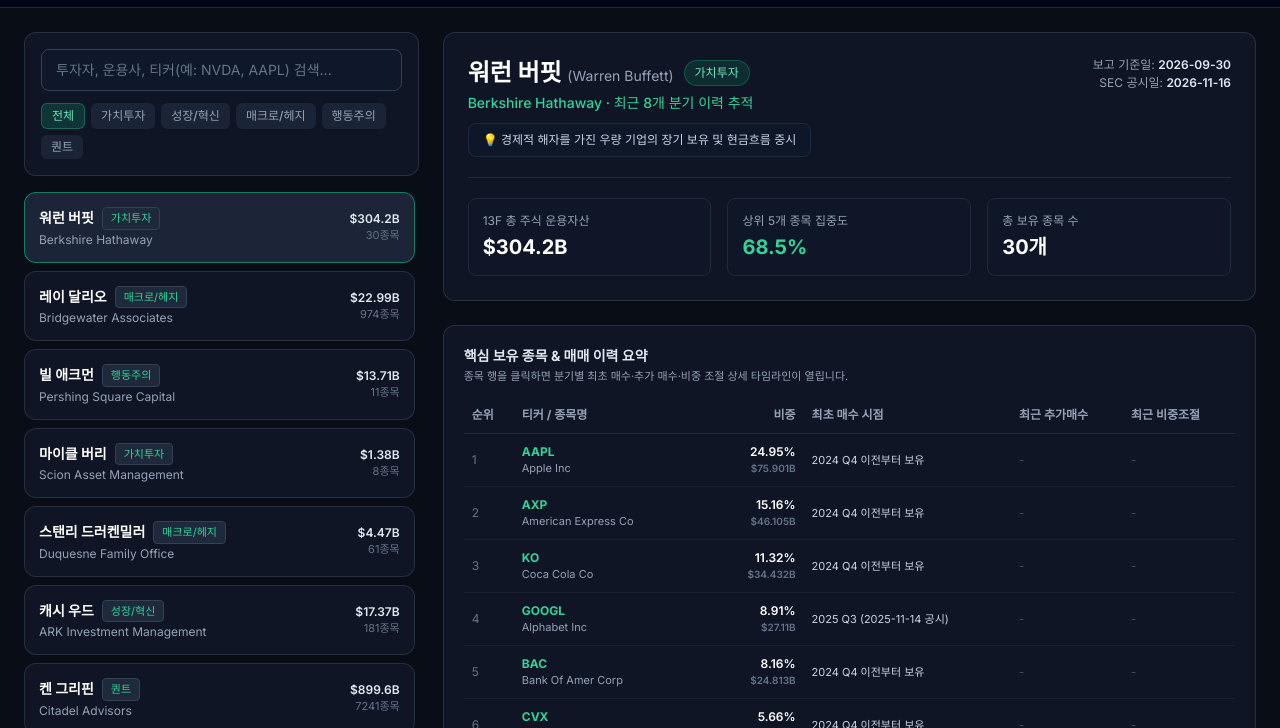
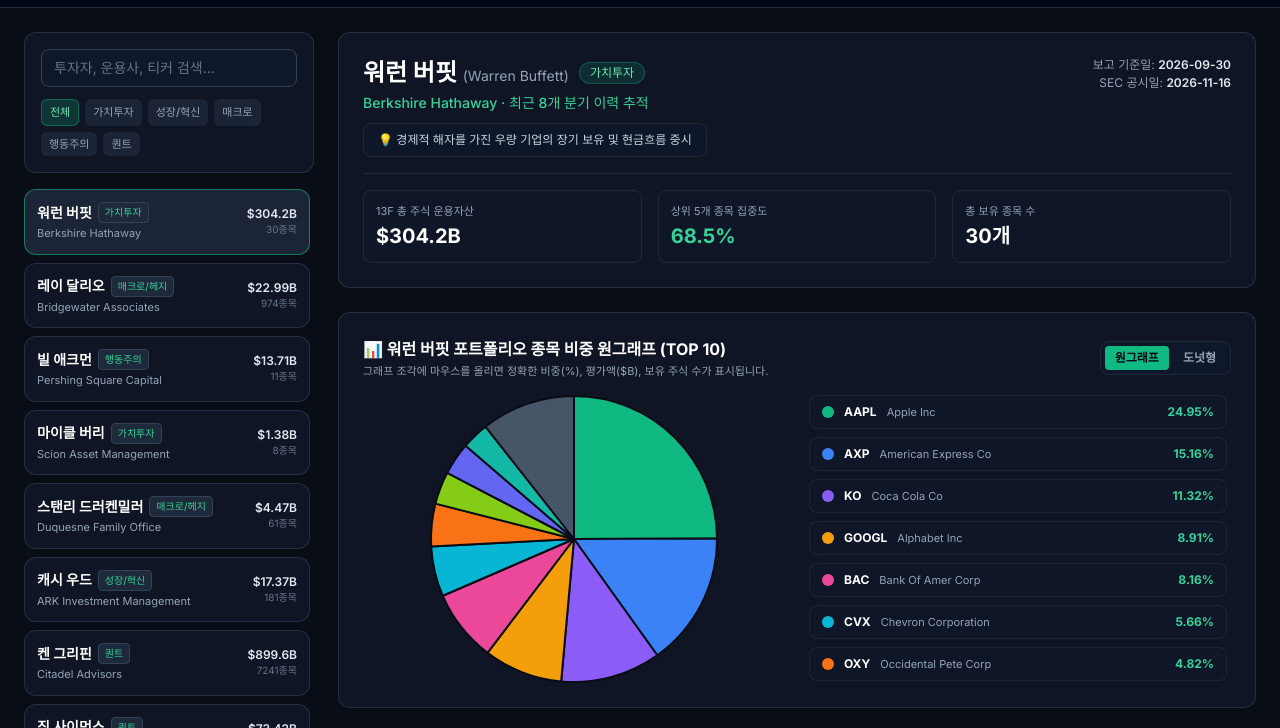
Before and after one commit to gohjunwon/alpha13f, a plain HTML site: page index.html in a window 1280 px wide. Shown: the part 57-785 px from the top of the page. Drawn offline with nearby package versions, Linux system fonts and the light colour scheme.

Commit message:
Update title and adjust layout in index.html

```diff
--- a/index.html
+++ b/index.html
@@ -3,7 +3,7 @@
 <head>
   <meta charset="UTF-8" />
   <meta name="viewport" content="width=device-width, initial-scale=1.0" />
-  <title>ALPHA13F | 월가 TOP 20 슈퍼투자자 포트폴리오 & 매매 타임라인</title>
+  <title>ALPHA13F | 월가 TOP 20 슈퍼투자자 포트폴리오 & 원그래프</title>
   <script src="https://cdn.tailwindcss.com"></script>
   <script src="https://cdn.jsdelivr.net/npm/chart.js"></script>
   <link href="https://fonts.googleapis.com/css2?family=Inter:wght@400;500;600;700&family=Noto+Sans+KR:wght@400;500;700&display=swap" rel="stylesheet">
@@ -42,26 +42,26 @@
     <div id="view-investors" class="grid grid-cols-1 lg:grid-cols-12 gap-6">
 
       <!-- 좌측 사이드바 -->
-      <aside class="lg:col-span-4 flex flex-col gap-4">
+      <aside class="lg:col-span-3 flex flex-col gap-4">
         <div class="glass-card rounded-xl p-4">
-          <input id="searchInput" type="text" placeholder="투자자, 운용사, 티커(예: NVDA, AAPL) 검색..."
-            class="w-full bg-slate-900 border border-slate-700 rounded-lg px-3.5 py-2.5 text-sm text-white placeholder-slate-500 focus:outline-none focus:border-emerald-500" />
+          <input id="searchInput" type="text" placeholder="투자자, 운용사, 티커 검색..."
+            class="w-full bg-slate-900 border border-slate-700 rounded-lg px-3 py-2 text-xs sm:text-sm text-white placeholder-slate-500 focus:outline-none focus:border-emerald-500" />
 
           <div id="styleFilters" class="flex flex-wrap gap-1.5 mt-3">
-            <button data-style="all" class="filter-btn active px-2.5 py-1 rounded-md text-xs font-medium bg-emerald-500/20 text-emerald-300 border border-emerald-500/40">전체</button>
-            <button data-style="value" class="filter-btn px-2.5 py-1 rounded-md text-xs font-medium bg-slate-800/80 text-slate-400 hover:text-white">가치투자</button>
-            <button data-style="growth" class="filter-btn px-2.5 py-1 rounded-md text-xs font-medium bg-slate-800/80 text-slate-400 hover:text-white">성장/혁신</button>
-            <button data-style="macro" class="filter-btn px-2.5 py-1 rounded-md text-xs font-medium bg-slate-800/80 text-slate-400 hover:text-white">매크로/헤지</button>
-            <button data-style="activist" class="filter-btn px-2.5 py-1 rounded-md text-xs font-medium bg-slate-800/80 text-slate-400 hover:text-white">행동주의</button>
-            <button data-style="quant" class="filter-btn px-2.5 py-1 rounded-md text-xs font-medium bg-slate-800/80 text-slate-400 hover:text-white">퀀트</button>
+            <button data-style="all" class="filter-btn active px-2 py-1 rounded-md text-[11px] font-medium bg-emerald-500/20 text-emerald-300 border border-emerald-500/40">전체</button>
+            <button data-style="value" class="filter-btn px-2 py-1 rounded-md text-[11px] font-medium bg-slate-800/80 text-slate-400 hover:text-white">가치투자</button>
+            <button data-style="growth" class="filter-btn px-2 py-1 rounded-md text-[11px] font-medium bg-slate-800/80 text-slate-400 hover:text-white">성장/혁신</button>
+            <button data-style="macro" class="filter-btn px-2 py-1 rounded-md text-[11px] font-medium bg-slate-800/80 text-slate-400 hover:text-white">매크로</button>
+            <button data-style="activist" class="filter-btn px-2 py-1 rounded-md text-[11px] font-medium bg-slate-800/80 text-slate-400 hover:text-white">행동주의</button>
+            <button data-style="quant" class="filter-btn px-2 py-1 rounded-md text-[11px] font-medium bg-slate-800/80 text-slate-400 hover:text-white">퀀트</button>
           </div>
         </div>
 
-        <div id="investorList" class="space-y-2 max-h-[720px] overflow-y-auto pr-1"></div>
+        <div id="investorList" class="space-y-2 max-h-[760px] overflow-y-auto pr-1"></div>
       </aside>
 
       <!-- 우측 메인 패널 -->
-      <section id="investorDetail" class="lg:col-span-8 space-y-6"></section>
+      <section id="investorDetail" class="lg:col-span-9 space-y-6"></section>
     </div>
 
     <!-- 뷰 2: 공통 보유 인기 종목 랭킹 -->
@@ -87,7 +87,6 @@
         <button onclick="document.getElementById('timelineModal').classList.add('hidden')" class="text-slate-400 hover:text-white text-lg px-2">✕</button>
       </div>
 
-      <!-- 요약 카드 3개: 최초 매수 / 추가 매수 / 비중 조절 -->
       <div class="grid grid-cols-1 sm:grid-cols-3 gap-3 mt-4">
         <div class="bg-slate-900/90 border border-slate-800 rounded-xl p-3">
           <p class="text-[11px] text-slate-400">최초 매수 시점</p>
@@ -103,7 +102,6 @@
         </div>
       </div>
 
-      <!-- 분기별 전체 히스토리 테이블 -->
       <div class="mt-5">
         <h4 class="text-xs font-bold text-slate-300 mb-2.5">분기별 보유 수량 및 비중 변화 타임라인</h4>
         <div class="overflow-x-auto border border-slate-800 rounded-xl">
@@ -129,6 +127,12 @@
     let selectedId = null;
     let currentStyle = 'all';
     let portfolioChart = null;
+    let chartType = 'pie'; // 'pie' (원그래프) 또는 'doughnut' (도넛그래프)
+
+    const CHART_COLORS = [
+      '#10b981', '#3b82f6', '#8b5cf6', '#f59e0b', '#ec4899',
+      '#06b6d4', '#f97316', '#84cc16', '#6366f1', '#14b8a6', '#475569'
+    ];
 
     async function initApp() {
       try {
@@ -139,7 +143,7 @@
 
         if (allInvestors.length === 0) {
           document.getElementById('syncStatus').innerHTML =
-            `<span class="inline-block w-2 h-2 rounded-full bg-amber-400 mr-1"></span>data.json이 비어 있습니다. Actions 탭에서 워크플로우를 다시 실행해 주세요.`;
+            `<span class="inline-block w-2 h-2 rounded-full bg-amber-400 mr-1"></span>data.json이 비어 있습니다. Actions 탭에서 워크플로우를 실행해 주세요.`;
           return;
         }
 
@@ -167,6 +171,12 @@
         : 'px-3.5 py-1.5 rounded-lg text-xs sm:text-sm font-semibold text-slate-300 hover:bg-slate-800 transition';
     }
 
+    function setChartType(type) {
+      chartType = type;
+      const inv = allInvestors.find(i => i.id === selectedId);
+      if (inv) renderChart(inv);
+    }
+
     function renderInvestorList() {
       const q = document.getElementById('searchInput').value.trim().toLowerCase();
       const filtered = allInvestors.filter(inv => {
@@ -181,18 +191,18 @@
         const isActive = inv.id === selectedId;
         return `
           <div onclick="selectInvestor('${inv.id}')"
-            class="cursor-pointer rounded-xl p-3.5 transition border ${isActive ? 'bg-slate-800/90 border-emerald-500/60' : 'glass-card hover:border-slate-600'}">
-            <div class="flex items-center justify-between">
-              <div>
-                <div class="flex items-center gap-2">
-                  <span class="font-bold text-sm text-white">${inv.name}</span>
-                  <span class="text-[11px] px-2 py-0.5 rounded bg-slate-800 text-emerald-400 border border-slate-700">${inv.styleLabel}</span>
+            class="cursor-pointer rounded-xl p-3 transition border ${isActive ? 'bg-slate-800/90 border-emerald-500/60' : 'glass-card hover:border-slate-600'}">
+            <div class="flex items-center justify-between gap-2">
+              <div class="min-w-0">
+                <div class="flex items-center gap-1.5">
+                  <span class="font-bold text-xs sm:text-sm text-white truncate">${inv.name}</span>
+                  <span class="text-[10px] px-1.5 py-0.5 rounded bg-slate-800 text-emerald-400 border border-slate-700 shrink-0">${inv.styleLabel}</span>
                 </div>
-                <p class="text-xs text-slate-400 mt-0.5">${inv.firm}</p>
+                <p class="text-[11px] text-slate-400 truncate mt-0.5">${inv.firm}</p>
               </div>
-              <div class="text-right">
+              <div class="text-right shrink-0">
                 <p class="text-xs font-semibold text-slate-200">$${inv.aumB.toLocaleString()}B</p>
-                <p class="text-[11px] text-slate-500">${inv.holdingsCount}종목</p>
+                <p class="text-[10px] text-slate-500">${inv.holdingsCount}종목</p>
               </div>
             </div>
           </div>
@@ -210,16 +220,24 @@
       const inv = allInvestors.find(i => i.id === selectedId);
       if (!inv) return;
 
+      const top10 = inv.holdings.slice(0, 10);
+      const otherWeight = Math.max(0, round2(100 - top10.reduce((sum, h) => sum + h.weight, 0)));
+      const legendItems = [
+        ...top10.map((h, idx) => ({ label: h.ticker, name: h.name, weight: h.weight, color: CHART_COLORS[idx] })),
+        ...(otherWeight > 0 ? [{ label: '기타', name: '나머지 보유 종목', weight: otherWeight, color: CHART_COLORS[10] }] : [])
+      ];
+
       const detail = document.getElementById('investorDetail');
       detail.innerHTML = `
-        <div class="glass-card rounded-xl p-6">
-          <div class="flex flex-wrap items-start justify-between gap-4 border-b border-slate-800 pb-5">
+        <!-- 상단 요약 헤더 -->
+        <div class="glass-card rounded-xl p-5 sm:p-6">
+          <div class="flex flex-wrap items-start justify-between gap-4 border-b border-slate-800 pb-4">
             <div>
               <div class="flex items-center gap-2.5">
-                <h2 class="text-2xl font-bold text-white">${inv.name} <span class="text-sm font-normal text-slate-400">(${inv.enName})</span></h2>
-                <span class="text-xs px-2.5 py-1 rounded-full bg-emerald-500/15 text-emerald-300 border border-emerald-500/30">${inv.styleLabel}</span>
+                <h2 class="text-xl sm:text-2xl font-bold text-white">${inv.name} <span class="text-sm font-normal text-slate-400">(${inv.enName})</span></h2>
+                <span class="text-xs px-2.5 py-0.5 rounded-full bg-emerald-500/15 text-emerald-300 border border-emerald-500/30">${inv.styleLabel}</span>
               </div>
-              <p class="text-sm text-emerald-400 font-medium mt-1">${inv.firm} · 최근 ${inv.trackedQuarters || 12}개 분기 이력 추적</p>
+              <p class="text-xs sm:text-sm text-emerald-400 font-medium mt-1">${inv.firm} · 최근 ${inv.trackedQuarters || 8}개 분기 이력 추적</p>
               <p class="text-xs text-slate-300 mt-2.5 bg-slate-900/90 px-3.5 py-2 rounded-lg border border-slate-800">💡 ${inv.philosophy}</p>
             </div>
             <div class="text-right text-xs text-slate-400">
@@ -228,28 +246,62 @@
             </div>
           </div>
 
-          <div class="grid grid-cols-3 gap-4 mt-5">
-            <div class="bg-slate-900/80 rounded-lg p-3.5 border border-slate-800">
-              <p class="text-xs text-slate-400">13F 총 주식 운용자산</p>
-              <p class="text-lg sm:text-xl font-bold text-white mt-1">$${inv.aumB.toLocaleString()}B</p>
+          <div class="grid grid-cols-3 gap-3 sm:gap-4 mt-4">
+            <div class="bg-slate-900/80 rounded-lg p-3 border border-slate-800">
+              <p class="text-[11px] text-slate-400">13F 총 주식 운용자산</p>
+              <p class="text-base sm:text-xl font-bold text-white mt-0.5">$${inv.aumB.toLocaleString()}B</p>
             </div>
-            <div class="bg-slate-900/80 rounded-lg p-3.5 border border-slate-800">
-              <p class="text-xs text-slate-400">상위 5개 종목 집중도</p>
-              <p class="text-lg sm:text-xl font-bold text-emerald-400 mt-1">${inv.top5Weight}%</p>
+            <div class="bg-slate-900/80 rounded-lg p-3 border border-slate-800">
+              <p class="text-[11px] text-slate-400">상위 5개 종목 집중도</p>
+              <p class="text-base sm:text-xl font-bold text-emerald-400 mt-0.5">${inv.top5Weight}%</p>
             </div>
-            <div class="bg-slate-900/80 rounded-lg p-3.5 border border-slate-800">
-              <p class="text-xs text-slate-400">총 보유 종목 수</p>
-              <p class="text-lg sm:text-xl font-bold text-white mt-1">${inv.holdingsCount.toLocaleString()}개</p>
+            <div class="bg-slate-900/80 rounded-lg p-3 border border-slate-800">
+              <p class="text-[11px] text-slate-400">총 보유 종목 수</p>
+              <p class="text-base sm:text-xl font-bold text-white mt-0.5">${inv.holdingsCount.toLocaleString()}개</p>
             </div>
           </div>
         </div>
 
-        <div class="glass-card rounded-xl p-5">
-          <div class="flex items-center justify-between mb-3">
+        <!-- 핵심 원그래프(파이 차트) 섹션 -->
+        <div class="glass-card rounded-xl p-5 sm:p-6">
+          <div class="flex flex-wrap items-center justify-between gap-2 mb-4">
             <div>
-              <h3 class="text-sm font-bold text-slate-200">핵심 보유 종목 & 매매 이력 요약</h3>
-              <p class="text-[11px] text-slate-400 mt-0.5">종목 행을 클릭하면 분기별 최초 매수·추가 매수·비중 조절 상세 타임라인이 열립니다.</p>
+              <h3 class="text-sm sm:text-base font-bold text-white">📊 ${inv.name} 포트폴리오 종목 비중 원그래프 (TOP 10)</h3>
+              <p class="text-[11px] text-slate-400 mt-0.5">그래프 조각에 마우스를 올리면 정확한 비중(%), 평가액($B), 보유 주식 수가 표시됩니다.</p>
             </div>
+            <div class="flex items-center gap-1 bg-slate-900 p-1 rounded-lg border border-slate-800">
+              <button onclick="setChartType('pie')" id="btn-pie" class="px-2.5 py-1 rounded text-xs font-semibold bg-emerald-500 text-slate-950 transition">원그래프</button>
+              <button onclick="setChartType('doughnut')" id="btn-doughnut" class="px-2.5 py-1 rounded text-xs font-semibold text-slate-400 hover:text-white transition">도넛형</button>
+            </div>
+          </div>
+
+          <div class="grid grid-cols-1 md:grid-cols-12 gap-6 items-center">
+            <!-- 원그래프 캔버스 -->
+            <div class="md:col-span-6 relative h-72 w-full flex items-center justify-center">
+              <canvas id="holdingsChart"></canvas>
+            </div>
+
+            <!-- 우측 컬러 범례 및 비중 바 -->
+            <div class="md:col-span-6 space-y-2 max-h-72 overflow-y-auto pr-1">
+              ${legendItems.map(item => `
+                <div class="flex items-center justify-between bg-slate-900/75 border border-slate-800/80 rounded-lg px-3 py-2 text-xs">
+                  <div class="flex items-center gap-2.5 min-w-0">
+                    <span class="w-3 h-3 rounded-full shrink-0" style="background-color: ${item.color}"></span>
+                    <span class="font-bold text-white">${item.label}</span>
+                    <span class="text-slate-400 truncate text-[11px]">${item.name}</span>
+                  </div>
+                  <span class="font-bold text-emerald-400 shrink-0 ml-2">${item.weight}%</span>
+                </div>
+              `).join('')}
+            </div>
+          </div>
+        </div>
+
+        <!-- 종목별 상세 매매 이력 테이블 -->
+        <div class="glass-card rounded-xl p-5 sm:p-6">
+          <div class="mb-3">
+            <h3 class="text-sm sm:text-base font-bold text-white">보유 종목 상세 & 매매 이력 타임라인</h3>
+            <p class="text-[11px] text-slate-400 mt-0.5">종목을 클릭하면 최초 매수 시점부터 분기별 추가매수·비중조절 전체 이력을 확인할 수 있습니다.</p>
           </div>
           <div class="overflow-x-auto">
             <table class="w-full text-left border-collapse text-xs">
@@ -272,7 +324,7 @@
                       <td class="py-2.5 px-2 text-slate-500">${idx + 1}</td>
                       <td class="py-2.5 px-2">
                         <span class="font-bold text-emerald-400">${h.ticker}</span>
-                        <span class="block text-[11px] text-slate-400 truncate max-w-[140px]">${h.name}</span>
+                        <span class="block text-[11px] text-slate-400 truncate max-w-[150px]">${h.name}</span>
                       </td>
                       <td class="py-2.5 px-2 text-right font-semibold text-white">${h.weight}%<span class="block text-[10px] text-slate-500">$${h.valueB}B</span></td>
                       <td class="py-2.5 px-2 text-slate-300 text-[11px]">${h.firstBought || '-'}</td>
@@ -285,16 +337,88 @@
             </table>
           </div>
         </div>
-
-        <div class="glass-card rounded-xl p-5">
-          <h3 class="text-sm font-bold text-slate-200 mb-3">상위 보유 비중 분포</h3>
-          <div class="relative h-60 w-full flex items-center justify-center">
-            <canvas id="holdingsChart"></canvas>
-          </div>
-        </div>
       `;
 
       renderChart(inv);
+    }
+
+    function renderChart(inv) {
+      const ctx = document.getElementById('holdingsChart');
+      if (!ctx) return;
+      if (portfolioChart) portfolioChart.destroy();
+
+      // 버튼 스타일 동기화
+      const btnPie = document.getElementById('btn-pie');
+      const btnDoughnut = document.getElementById('btn-doughnut');
+      if (btnPie && btnDoughnut) {
+        btnPie.className = chartType === 'pie'
+          ? 'px-2.5 py-1 rounded text-xs font-semibold bg-emerald-500 text-slate-950 transition'
+          : 'px-2.5 py-1 rounded text-xs font-semibold text-slate-400 hover:text-white transition';
+        btnDoughnut.className = chartType === 'doughnut'
+          ? 'px-2.5 py-1 rounded text-xs font-semibold bg-emerald-500 text-slate-950 transition'
+          : 'px-2.5 py-1 rounded text-xs font-semibold text-slate-400 hover:text-white transition';
+      }
+
+      const top10 = inv.holdings.slice(0, 10);
+      const otherWeight = Math.max(0, round2(100 - top10.reduce((sum, h) => sum + h.weight, 0)));
+
+      const labels = [...top10.map(h => h.ticker)];
+      const data = [...top10.map(h => h.weight)];
+      const metaList = [...top10.map(h => ({ name: h.name, valueB: h.valueB, shares: h.shares }))];
+
+      if (otherWeight > 0) {
+        labels.push('기타');
+        data.push(otherWeight);
+        metaList.push({ name: '나머지 보유 종목 합산', valueB: null, shares: null });
+      }
+
+      portfolioChart = new Chart(ctx, {
+        type: chartType,
+        data: {
+          labels,
+          datasets: [{
+            data,
+            backgroundColor: CHART_COLORS.slice(0, data.length),
+            borderColor: '#090d16',
+            borderWidth: 2,
+            hoverOffset: 10
+          }]
+        },
+        options: {
+          responsive: true,
+          maintainAspectRatio: false,
+          cutout: chartType === 'doughnut' ? '58%' : '0%',
+          plugins: {
+            legend: { display: false },
+            tooltip: {
+              backgroundColor: '#0f172a',
+              titleColor: '#10b981',
+              bodyColor: '#f1f5f9',
+              borderColor: '#334155',
+              borderWidth: 1,
+              padding: 10,
+              callbacks: {
+                title: (items) => {
+                  const idx = items[0].dataIndex;
+                  return `${labels[idx]} (${metaList[idx].name})`;
+                },
+                label: (item) => {
+                  const idx = item.dataIndex;
+                  const m = metaList[idx];
+                  if (m.valueB !== null) {
+                    return [
+                      ` 포트폴리오 비중: ${data[idx]}%`,
+                      ` 평가 금액: $${m.valueB}B`,
+                      ` 보유 수량: ${m.shares.toLocaleString()}주`
+                    ];
+                  }
+                  return ` 포트폴리오 비중: ${data[idx]}%`;
+                }
+              }
+            }
+          }
+        }
+      });
     }
 
     function openTimelineModal(investorId, holdingIndex) {
@@ -337,37 +461,6 @@
       if (e.target.id === 'timelineModal') {
         document.getElementById('timelineModal').classList.add('hidden');
       }
-    }
-
-    function renderChart(inv) {
-      const ctx = document.getElementById('holdingsChart');
-      if (!ctx) return;
-      if (portfolioChart) portfolioChart.destroy();
-
-      const top6 = inv.holdings.slice(0, 6);
-      const otherWeight = Math.max(0, round2(100 - top6.reduce((sum, h) => sum + h.weight, 0)));
-      const labels = [...top6.map(h => h.ticker), '기타'];
-      const data = [...top6.map(h => h.weight), otherWeight];
-
-      portfolioChart = new Chart(ctx, {
-        type: 'doughnut',
-        data: {
-          labels,
-          datasets: [{
-            data,
-            backgroundColor: ['#10b981', '#3b82f6', '#8b5cf6', '#f59e0b', '#ec4899', '#06b6d4', '#334155'],
-            borderWidth: 0
-          }]
-        },
-        options: {
-          responsive: true,
-          maintainAspectRatio: false,
-          cutout: '65%',
-          plugins: {
-            legend: { position: 'bottom', labels: { color: '#cbd5e1', font: { size: 11 }, boxWidth: 10 } }
-          }
-        }
-      });
     }
 
     function renderConsensus() {
@@ -421,9 +514,9 @@
     document.querySelectorAll('.filter-btn').forEach(btn => {
       btn.addEventListener('click', () => {
         document.querySelectorAll('.filter-btn').forEach(b => {
-          b.className = 'filter-btn px-2.5 py-1 rounded-md text-xs font-medium bg-slate-800/80 text-slate-400 hover:text-white';
+          b.className = 'filter-btn px-2 py-1 rounded-md text-[11px] font-medium bg-slate-800/80 text-slate-400 hover:text-white';
         });
-        btn.className = 'filter-btn active px-2.5 py-1 rounded-md text-xs font-medium bg-emerald-500/20 text-emerald-300 border border-emerald-500/40';
+        btn.className = 'filter-btn active px-2 py-1 rounded-md text-[11px] font-medium bg-emerald-500/20 text-emerald-300 border border-emerald-500/40';
         currentStyle = btn.dataset.style;
         renderInvestorList();
       });
```
